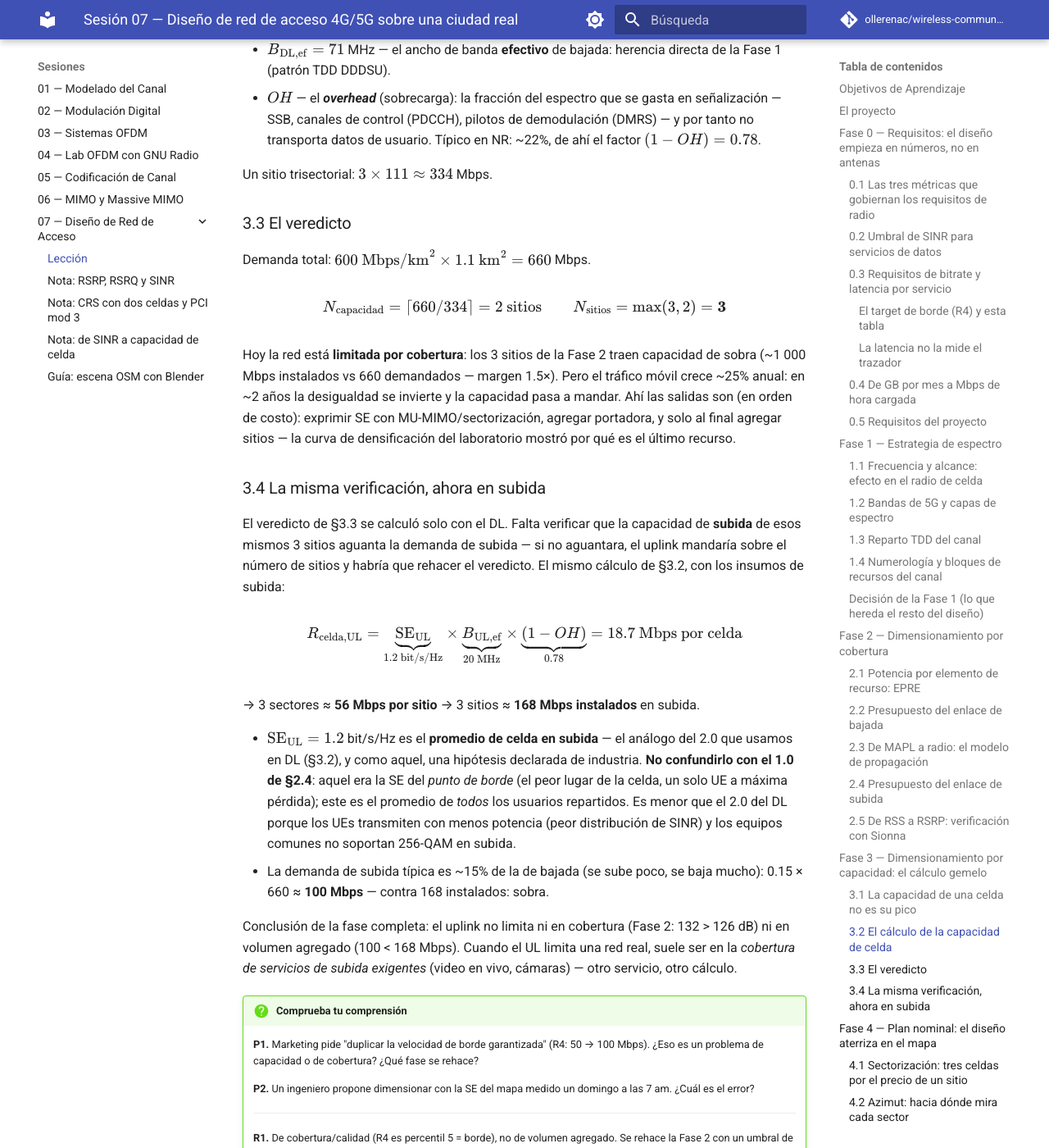
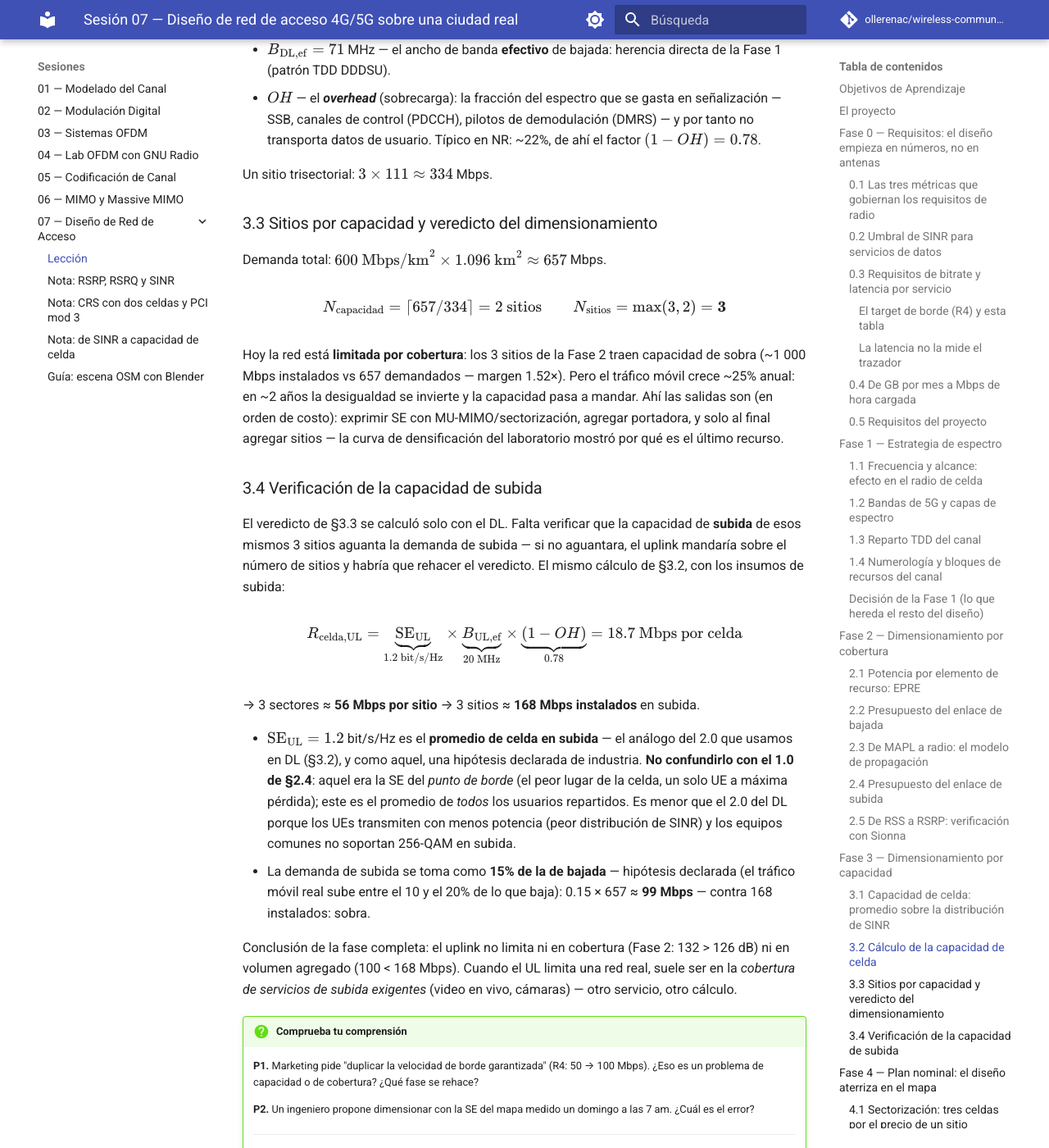
Before and after one commit to ollerenac/wireless-communication-systems, an MkDocs documentation site: the page built from docs/sessions/07-network-design/index.md, in a window 1280 px wide and 1400 px high, scrolled down 18409 px. Shown: the whole window at 82% size. Built offline with MkDocs 1.6.1 and Material for MkDocs 9.7.7, drawn with Linux system fonts in a browser that asks for light colours; comment, search, counter and statistics services are not loaded; some of the changed text lies outside the part shown.

Commit message:
feat(07-network-design): exam Fase 3 — capacity dimensioning; lesson F3 cleanup
Lesson:
- Sober titles (heading, 3.1-3.4); §3.3 prose aligned with the executed
  notebook (657 Mbps, 1.52x margin — was 660/1.5x with a rounded area);
  UL demand 15% explicitly marked as a declared hypothesis (10-20% range)

Exam (REQ + ESPECTRO + COBERTURA inherited):
- Planilla with the student's effective bandwidth: 2.0 x 56.8 x 0.78 =
  89 Mbps/cell, 266/site; demand 700 x 1.36 = 951 Mbps -> 4 sites by
  capacity; verdict max(4,4) = 4 of 7 — a BALANCED project (1.12x margin,
  ~6 months of 25%/yr growth vs the lesson's ~2 years)
- UL check: 1.2 x 16 x 0.78 -> 180 installed vs 143 demanded (15%)
- Verifier: consistency chain (effective-not-total bandwidth, 3 sectors,
  demand from own R5/area, ceil, max(), municipal cap, UL covered)
- Tested: Nones fail; filled passes (4); total-80-MHz trap caught;
  non-max verdict caught
- JUSTIFICACIÓN x4 with model answers (balanced project economics;
  SE_UL < SE_DL and edge-vs-average; 35% share -> verdict 6 of 7,
  capacity-limited; DL/UL asymmetry mirrors traffic, when it becomes a
  defect)

Co-Authored-By: Claude Fable 5 <noreply@anthropic.com>
Claude-Session: https://claude.ai/code/session_01DwhbKVUZCFgUhxaWRkBL6Y

```diff
--- a/docs/sessions/07-network-design/index.md
+++ b/docs/sessions/07-network-design/index.md
@@ -884,7 +884,7 @@ consolidado.
     tracing punto a punto, pero al diseñar con un modelo estadístico, la
     incertidumbre espacial es irreducible y hay que presupuestarla.
 
-## Fase 3 — Dimensionamiento por capacidad: el cálculo gemelo
+## Fase 3 — Dimensionamiento por capacidad
 
 La Fase 2 preguntó "¿cuántos sitios para que la señal *llegue*?". Esta
 pregunta es distinta: **¿cuántos sitios para que la red *aguante* la demanda
@@ -893,7 +893,7 @@ el diseño final obedece a la peor:
 
 $$N_{\text{sitios}} = \max(N_{\text{cobertura}},\ N_{\text{capacidad}})$$
 
-### 3.1 La capacidad de una celda no es su pico
+### 3.1 Capacidad de celda: promedio sobre la distribución de SINR
 
 La publicidad ofrece "hasta 1 Gbps"; la celda real sirve usuarios repartidos
 por toda su área compartiendo los mismos PRBs. Su capacidad es un **promedio
@@ -904,7 +904,7 @@ eficiencias; reparto igualitario de *datos* colapsa hacia la media armónica
 difícil de la fase y tiene nota propia:
 [De la distribución de SINR a la capacidad de celda](de-sinr-a-capacidad.md).
 
-### 3.2 El cálculo de la capacidad de celda
+### 3.2 Cálculo de la capacidad de celda
 
 $R_{\text{celda,DL}}$ es la **capacidad de bajada de la celda**: la tasa
 de datos agregada (bit/s) que la celda entrega en DL, repartida entre
@@ -938,22 +938,22 @@ Fase 6 la medirá), y el overhead lo fija el estándar.
 
 Un sitio trisectorial: $3 \times 111 \approx 334$ Mbps.
 
-### 3.3 El veredicto
+### 3.3 Sitios por capacidad y veredicto del dimensionamiento
 
-Demanda total: $600 \text{ Mbps/km}^2 \times 1.1 \text{ km}^2 = 660$ Mbps.
+Demanda total: $600 \text{ Mbps/km}^2 \times 1.096 \text{ km}^2 \approx 657$ Mbps.
 
-$$N_{\text{capacidad}} = \lceil 660 / 334 \rceil = 2 \text{ sitios} \qquad
+$$N_{\text{capacidad}} = \lceil 657 / 334 \rceil = 2 \text{ sitios} \qquad
 N_{\text{sitios}} = \max(3, 2) = \mathbf{3}$$
 
 Hoy la red está **limitada por cobertura**: los 3 sitios de la Fase 2 traen
-capacidad de sobra (~1 000 Mbps instalados vs 660 demandados — margen 1.5×).
+capacidad de sobra (~1 000 Mbps instalados vs 657 demandados — margen 1.52×).
 Pero el tráfico móvil crece ~25% anual: en ~2 años la desigualdad se
 invierte y la capacidad pasa a mandar. Ahí las salidas son (en orden de
 costo): exprimir SE con MU-MIMO/sectorización, agregar portadora, y solo al
 final agregar sitios — la curva de densificación del laboratorio mostró por
 qué es el último recurso.
 
-### 3.4 La misma verificación, ahora en subida
+### 3.4 Verificación de la capacidad de subida
 
 El veredicto de §3.3 se calculó solo con el DL. Falta verificar que la
 capacidad de **subida** de esos mismos 3 sitios aguanta la demanda de
@@ -974,8 +974,9 @@ en subida.
   repartidos. Es menor que el 2.0 del DL porque los UEs transmiten con
   menos potencia (peor distribución de SINR) y los equipos comunes no
   soportan 256-QAM en subida.
-- La demanda de subida típica es ~15% de la de bajada (se sube poco, se
-  baja mucho): 0.15 × 660 ≈ **100 Mbps** — contra 168 instalados: sobra.
+- La demanda de subida se toma como **15% de la de bajada** — hipótesis
+  declarada (el tráfico móvil real sube entre el 10 y el 20% de lo que
+  baja): 0.15 × 657 ≈ **99 Mbps** — contra 168 instalados: sobra.
 
 Conclusión de la fase completa: el uplink no limita ni en cobertura
 (Fase 2: 132 > 126 dB) ni en volumen agregado (100 < 168 Mbps). Cuando el
```
Also changed, not shown: docs/sessions/07-network-design/examen-alumno.ipynb.
